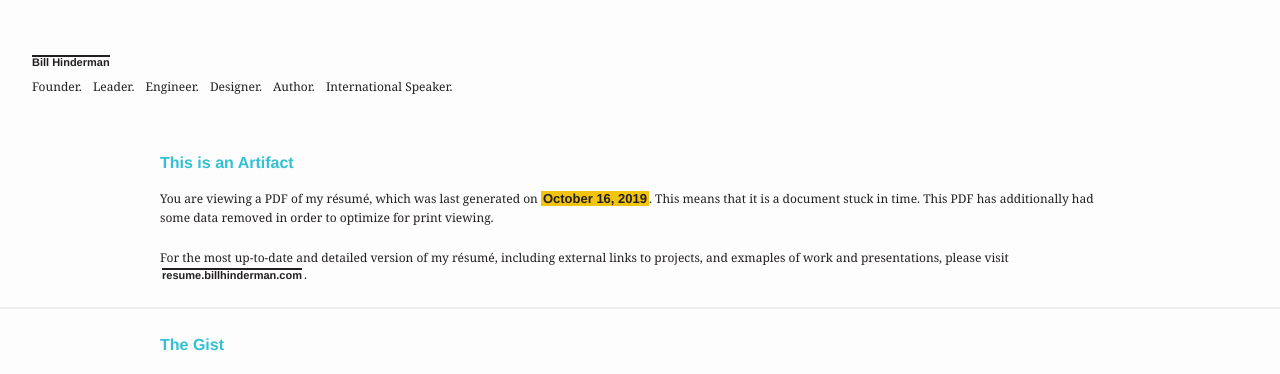
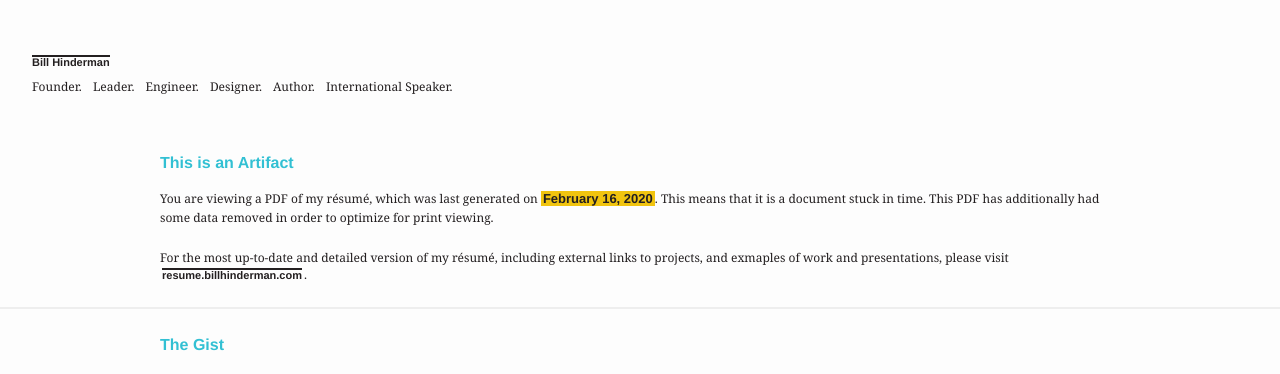
Before and after one commit to billHinderman/resume, a Jekyll site: the page built from pdf_generator.html, in a window 1280 px wide and 900 px high. Shown: the top 374 px of the window. Built offline with Jekyll 4.4.1, drawn with Linux system fonts in a browser that asks for light colours.

Commit message:
Discaimer

```diff
--- a/_includes/section-pdf-disclaimer.html
+++ b/_includes/section-pdf-disclaimer.html
@@ -2,7 +2,7 @@
   <h2 class="wrapper">This is an Artifact</h2>
   <div class="wrapper-s">
     <p>
-      You are viewing a PDF of my résumé, which was last generated on <b class="text-highlight">October 16, 2019</b>. This means that it is a document stuck in time. This PDF has additionally had some data removed in order to optimize for print viewing.
+      You are viewing a PDF of my résumé, which was last generated on <b class="text-highlight">February 16, 2020</b>. This means that it is a document stuck in time. This PDF has additionally had some data removed in order to optimize for print viewing.
     </p>
     <p>
       For the most up-to-date and detailed version of my résumé, including external links to projects, and exmaples of work and presentations, please visit <a class="link link-inline" href="https://resume.billhinderman.com/" target="_blank">resume.billhinderman.com</a>.
```
